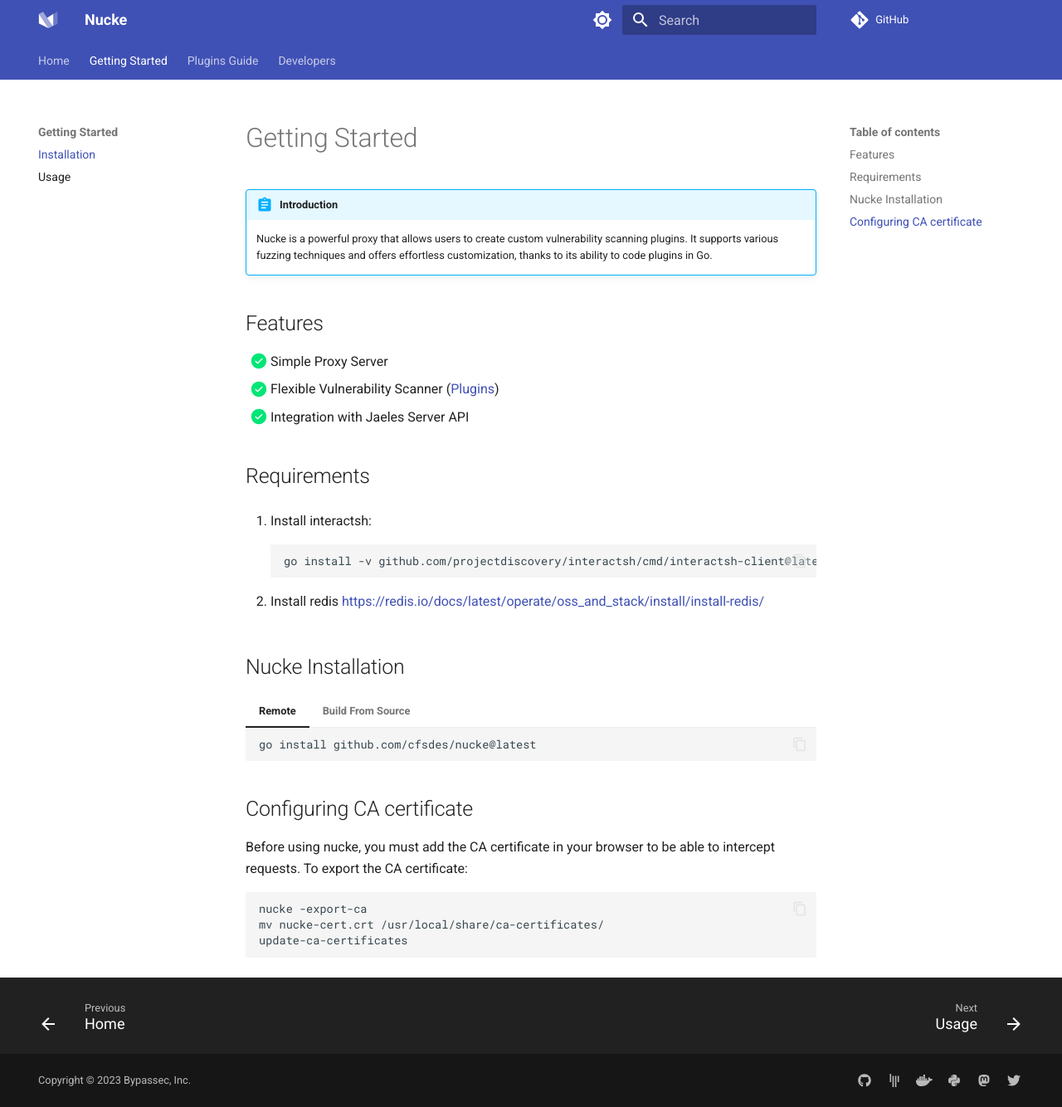
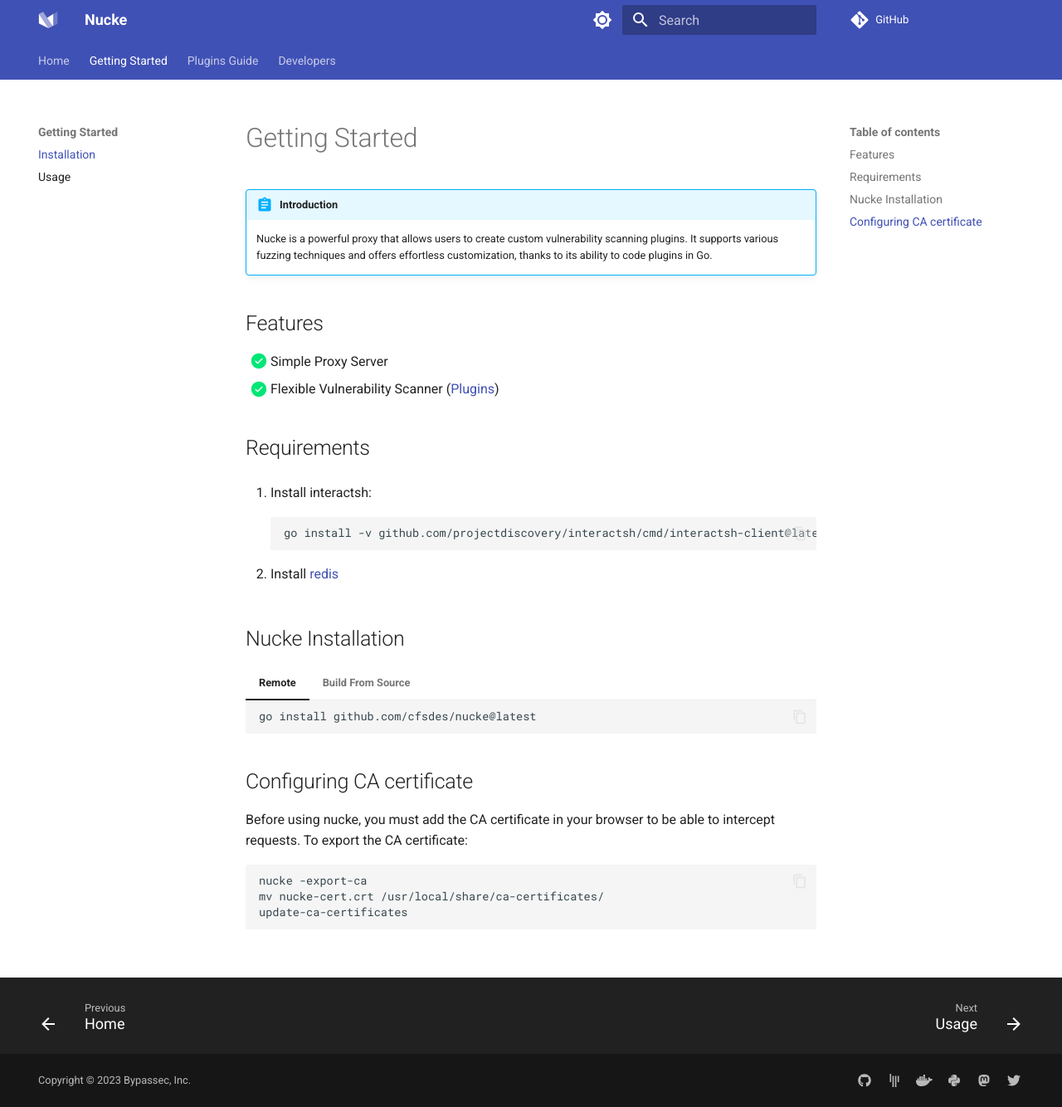
Before and after one commit to cfsdes/nucke-docs, an MkDocs documentation site: the page built from docs/getting-started/installation.md, in a window 1280 px wide and 1334 px high. Shown: the whole window at 83% size. Built offline with MkDocs 1.6.1 and Material for MkDocs 9.7.7, drawn with Linux system fonts in a browser that asks for light colours; comment, search, counter and statistics services are not loaded.

Commit message:
remove jaeles from docs

````diff
--- a/docs/getting-started/installation.md
+++ b/docs/getting-started/installation.md
@@ -8,7 +8,6 @@
 
 - [x] Simple Proxy Server
 - [x] Flexible Vulnerability Scanner ([Plugins](/plugins/introduction/))
-- [x] Integration with Jaeles Server API
 
 ## Requirements
 
@@ -17,8 +16,7 @@
 go install -v github.com/projectdiscovery/interactsh/cmd/interactsh-client@latest
 ```
 
-2. Install redis
-https://redis.io/docs/latest/operate/oss_and_stack/install/install-redis/
+2. Install [redis](https://redis.io/docs/latest/operate/oss_and_stack/install/install-redis/)
 
 ## Nucke Installation
 
--- a/overrides/home.html
+++ b/overrides/home.html
@@ -17,9 +17,6 @@
           <a href="{{ page.next_page.url | url }}" title="{{ page.next_page.title | e }}" class="md-button md-button--primary">
             Quick start
           </a>
-          <a href="{{ 'todos/' | url }}" title="Material for MkDocs Insiders" class="md-button">
-            TODO's
-          </a>
         </div>
       </div>
     </div>
````
